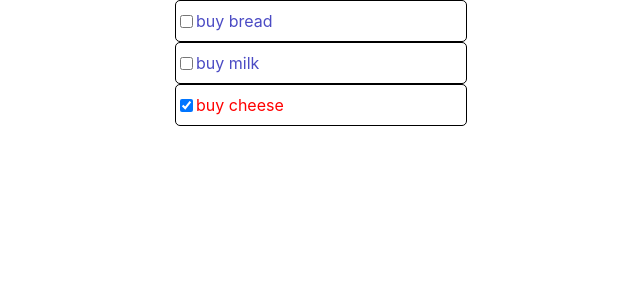
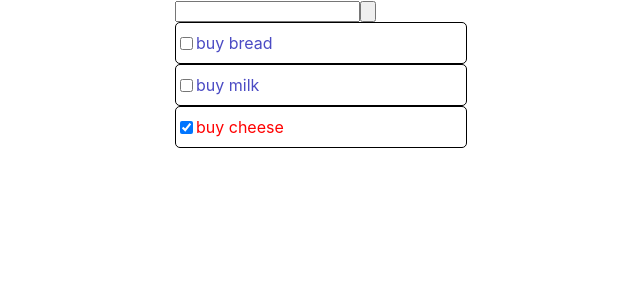
Before and after one commit to EugenyKrimsky/react-todo, a React (Create React App) app: page / in a window 1280 px wide. Shown: the top 300 px of the page, without its empty margins (319-959 px from the left). Built offline with nearby package versions, Linux system fonts and the light colour scheme.

Commit message:
что-то похожее на создание нового туду

```diff
--- a/src/js/components/todo-list/TodoList.jsx
+++ b/src/js/components/todo-list/TodoList.jsx
@@ -1,5 +1,6 @@
 import React from 'react'
 import Todo from './todo/Todo';
+import NewTodo from './todo/NewTodo';
 import s from '../../../css/modules/todo-list/TodoList.module.css'
 
 export default class TodoList extends React.Component {
@@ -10,15 +11,28 @@ export default class TodoList extends React.Component {
             {id: 432665, text: 'buy milk', hasDone: false},
             {id: 876457, text: 'buy cheese', hasDone: true},
         ]
+
+        this.onAddNewTodo = this.onAddNewTodo.bind(this)
     }
 
     render() {
         return (
             <div className={s.todo_list}>
                 <div className="contaner">
+                    <NewTodo onAddNewTodo={this.onAddNewTodo}/>
                     {this.todos.map(todo => <Todo todo={todo} key={todo.id}/>)}
                 </div>
             </div>
         )
     }
+
+    onAddNewTodo(newTodo) {
+        this.setState(state => ({
+            todos: [...state.todos, newTodo]
+        }))
+    }
+
+    componentDidUpdate() {
+        console.log(this.state.todos);
+    }
 }
--- /dev/null
+++ b/src/js/components/todo-list/todo/NewTodo.jsx
@@ -0,0 +1,32 @@
+import React from 'react'
+// import s from '../../../css/modules/todo-list/NewTodo.module.css'
+
+export default class NewTodo extends React.Component {
+    constructor(props) {
+        super(props);
+        this.state = {
+            text: ''
+        }
+
+        this.onChange = this.onChange.bind(this);
+    }
+
+    render() {
+        return (
+            <div className="NewTodo-block">
+                <input type="text" value={this.state.text} onChange={this.onChange}/>
+                <input type="button" onClick={() => this.props.onAddNewTodo(this.state.text)}/>
+            </div>
+        )
+    }
+
+    onChange(e) {
+        this.setState(state => ({
+            text: e.target.value
+        }))
+    }
+
+    componentDidUpdate() {
+        console.log(this.state.text);
+    }
+}
--- a/src/js/components/todo-list/todo/Todo.jsx
+++ b/src/js/components/todo-list/todo/Todo.jsx
@@ -29,6 +29,6 @@ export default class Todo extends React.Component {
     }
 
     getStyle() {
-        return this.state.hasDone ? s.complited : s.uncomplited
+        return this.state.hasDone ? s.complited : s.uncomplited;
     }
 }
```
